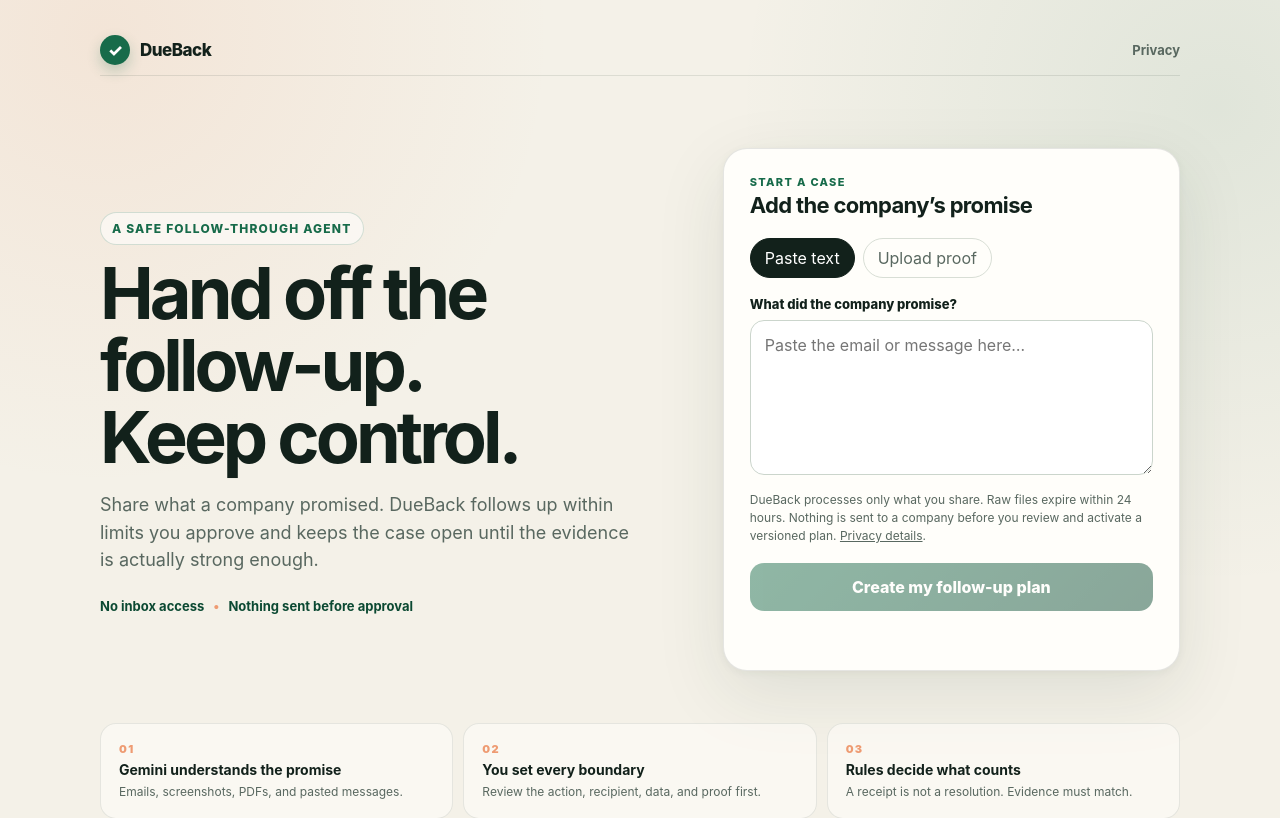
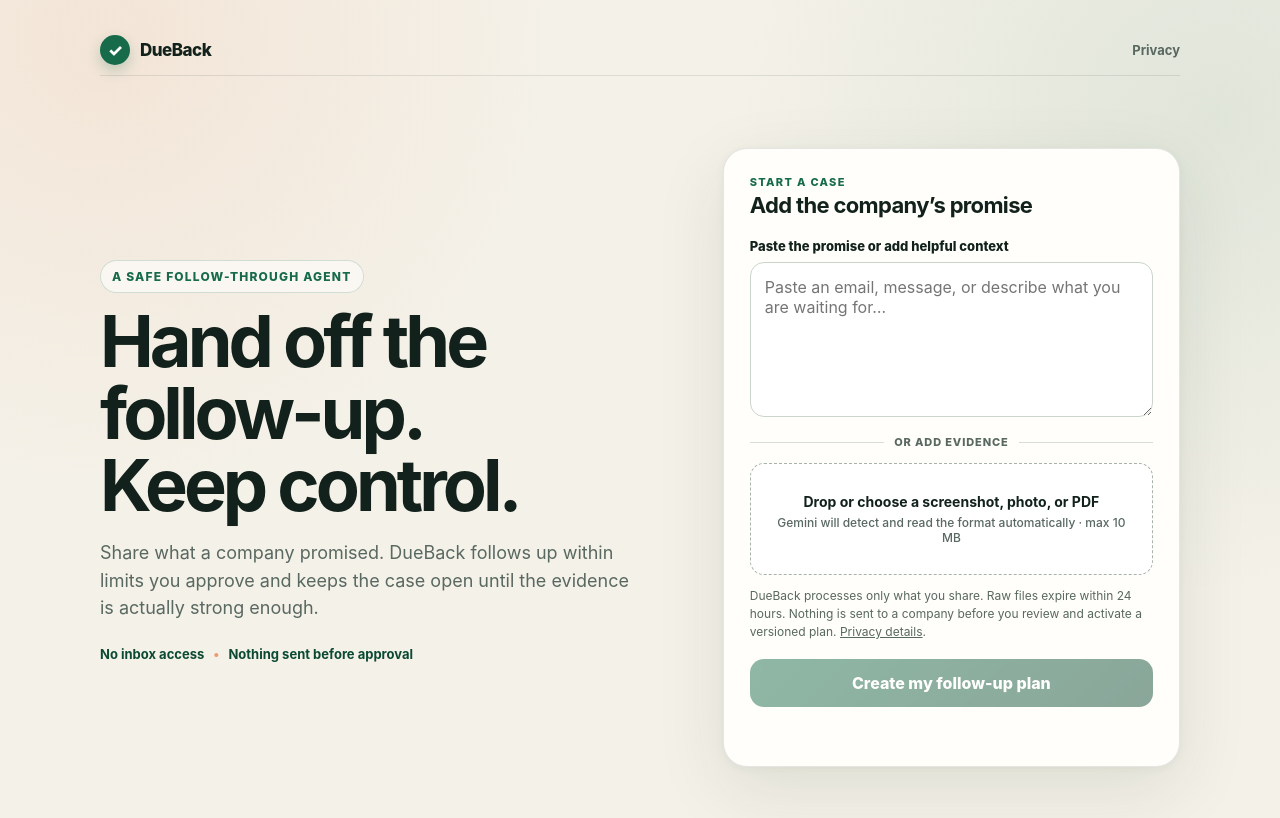
Before and after one commit to JuanTorchia/dueback, a Next.js app in the folder apps/web/: page /intake in a window 1280 px wide. Shown: the top 818 px of the page. Built offline with nearby package versions, Linux system fonts and the light colour scheme.

Commit message:
feat: unify intelligent multimodal intake

```diff
--- a/apps/web/app/globals.css
+++ b/apps/web/app/globals.css
@@ -158,24 +158,6 @@
   font-size: 22px;
   letter-spacing: -0.03em;
 }
-.tabs {
-  display: flex;
-  gap: 8px;
-  margin-bottom: 18px;
-}
-.tab {
-  border: 1px solid var(--line);
-  border-radius: 999px;
-  padding: 9px 14px;
-  background: transparent;
-  color: var(--muted);
-  cursor: pointer;
-}
-.tab[data-active="true"] {
-  background: var(--ink);
-  color: white;
-  border-color: var(--ink);
-}
 label {
   display: block;
   font-size: 13px;
@@ -204,6 +186,63 @@
 }
 .file input {
   max-width: 100%;
+}
+.input-divider {
+  display: flex;
+  align-items: center;
+  gap: 10px;
+  margin: 14px 0;
+  color: var(--muted);
+  font-size: 11px;
+  font-weight: 800;
+  letter-spacing: 0.08em;
+  text-transform: uppercase;
+}
+.input-divider::before,
+.input-divider::after {
+  content: "";
+  height: 1px;
+  flex: 1;
+  background: var(--line);
+}
+.smart-file {
+  position: relative;
+  min-height: 112px;
+  transition: border-color 160ms ease, background 160ms ease;
+}
+.smart-file:hover,
+.smart-file:focus-within,
+.smart-file[data-has-file="true"] {
+  border-color: var(--green);
+  background: #f4faf6;
+}
+.smart-file label {
+  display: grid;
+  gap: 5px;
+  margin: 0;
+  cursor: pointer;
+}
+.smart-file label strong {
+  color: var(--ink);
+  font-size: 14px;
+}
+.smart-file label span {
+  color: var(--muted);
+  font-size: 12px;
+  font-weight: 500;
+}
+.smart-file input {
+  position: absolute;
+  inset: 0;
+  width: 100%;
+  opacity: 0;
+  cursor: pointer;
+}
+.combined-source {
+  margin: 10px 0 0;
+  color: var(--green);
+  font-size: 12px;
+  font-weight: 750;
 }
 .privacy {
   margin: 12px 0 18px;
--- a/apps/web/components/intake-form.tsx
+++ b/apps/web/components/intake-form.tsx
@@ -7,7 +7,6 @@
 
 export function IntakeForm() {
   const router = useRouter();
-  const [mode, setMode] = useState<"paste" | "upload">("paste");
   const [text, setText] = useState("");
   const [file, setFile] = useState<File>();
   const [busy, setBusy] = useState(false);
@@ -24,8 +23,8 @@
     try {
       const token = await anonymousIdToken();
       const body = new FormData();
-      if (mode === "paste") body.set("text", text);
-      else if (file) body.set("file", file);
+      if (text.trim()) body.set("text", text);
+      if (file) body.set("file", file);
       const response = await fetch("/api/intake", {
         method: "POST",
         headers: { Authorization: `Bearer ${token}` },
@@ -40,53 +39,31 @@
     }
   }
 
-  const ready = mode === "paste" ? text.trim().length > 0 : file !== undefined;
+  const ready = text.trim().length > 0 || file !== undefined;
   return (
     <div className="card" data-testid="intake-form" data-hydrated={hydrated} aria-busy={busy}>
       <div className="form-heading">
         <span>Start a case</span>
         <strong>Add the company’s promise</strong>
       </div>
-      <div className="tabs" role="group" aria-label="Promise input method">
-        <button
-          className="tab"
-          aria-pressed={mode === "paste"}
-          data-active={mode === "paste"}
-          onClick={() => {
-            setMode("paste");
-          }}
-          type="button"
-        >
-          Paste text
-        </button>
-        <button
-          className="tab"
-          aria-pressed={mode === "upload"}
-          data-active={mode === "upload"}
-          onClick={() => {
-            setMode("upload");
-          }}
-          type="button"
-        >
-          Upload proof
-        </button>
-      </div>
-      {mode === "paste" ? (
       <div>
-          <label htmlFor="promise">What did the company promise?</label>
+        <label htmlFor="promise">Paste the promise or add helpful context</label>
         <textarea
           id="promise"
           value={text}
           onChange={(event) => {
             setText(event.target.value);
           }}
-            placeholder="Paste the email or message here…"
+          placeholder="Paste an email, message, or describe what you are waiting for…"
           maxLength={50_000}
         />
       </div>
-      ) : (
-        <div className="file">
-          <label htmlFor="artifact">PDF, JPEG, or PNG · max 10 MB</label>
+      <div className="input-divider"><span>or add evidence</span></div>
+      <div className="file smart-file" data-has-file={Boolean(file)}>
+        <label htmlFor="artifact">
+          <strong>{file ? file.name : "Drop or choose a screenshot, photo, or PDF"}</strong>
+          <span>{file ? `${(file.size / 1024 / 1024).toFixed(1)} MB · ready to analyze` : "Gemini will detect and read the format automatically · max 10 MB"}</span>
+        </label>
         <input
           id="artifact"
           type="file"
@@ -96,7 +73,7 @@
           }}
         />
       </div>
-      )}
+      {text.trim() && file ? <p className="combined-source">✓ Text and file will be analyzed together</p> : null}
       <p className="privacy">
         DueBack processes only what you share. Raw files expire within 24 hours. Nothing is sent to
         a company before you review and activate a versioned plan. <a href="/privacy">Privacy details</a>.
--- a/apps/web/lib/intake-controller.ts
+++ b/apps/web/lib/intake-controller.ts
@@ -1,4 +1,5 @@
 import { acceptUpload } from "@dueback/channel-adapters/upload";
+import { stableHash } from "@dueback/domain";
 import type { IntakeService } from "@dueback/runtime/intake-service";
 import { redactedPublicError } from "./security-limits";
 
@@ -18,16 +19,17 @@
     const text = form.get("text");
     const file = form.get("file");
     const receivedAt = dependencies.now();
-    const input =
-      typeof text === "string" && text.trim().length > 0
-        ? { declaredMediaType: "text/plain", bytes: new TextEncoder().encode(text), receivedAt }
-        : file instanceof File
+    const contextText = typeof text === "string" ? text.trim() : "";
+    const hasFile = file instanceof File && file.size > 0;
+    const input = hasFile
           ? {
               declaredMediaType: file.type,
               bytes: new Uint8Array(await file.arrayBuffer()),
               receivedAt
             }
-          : undefined;
+          : contextText
+            ? { declaredMediaType: "text/plain", bytes: new TextEncoder().encode(contextText), receivedAt }
+            : undefined;
     if (!input) return Response.json({ error: "PROMISE_SOURCE_REQUIRED" }, { status: 400 });
     const accepted = acceptUpload(input);
     const content =
@@ -35,14 +37,18 @@
         ? new TextDecoder().decode(accepted.sanitizedBytes)
         : {
             dataUrl: `data:${accepted.mediaType};base64,${Buffer.from(accepted.sanitizedBytes).toString("base64")}`,
-            contentType: accepted.mediaType
+            contentType: accepted.mediaType,
+            ...(contextText ? { contextText } : {})
           };
+    const sourceIdentity = contextText && hasFile
+      ? stableHash({ file: accepted.sha256, contextText })
+      : accepted.sha256;
     const result = await dependencies.service.intake(
       {
-        artifactId: accepted.artifactId,
+        artifactId: contextText && hasFile ? `artifact_${sourceIdentity.slice(7, 31)}` : accepted.artifactId,
         ownerId: owner.uid,
-        sourceChannel: typeof text === "string" ? "paste" : "upload",
-        sha256: accepted.sha256,
+        sourceChannel: hasFile ? "upload" : "paste",
+        sha256: sourceIdentity,
         content
       },
       receivedAt
--- a/packages/genkit-flows/src/extract-promise.ts
+++ b/packages/genkit-flows/src/extract-promise.ts
@@ -11,7 +11,8 @@
     z.object({
       kind: z.literal("media"),
       dataUrl: z.string().min(6).max(14_000_000),
-      contentType: z.enum(["image/jpeg", "image/png", "application/pdf"])
+      contentType: z.enum(["image/jpeg", "image/png", "application/pdf"]),
+      contextText: z.string().min(1).max(50_000).optional()
     })
   ])
 });
@@ -95,7 +96,10 @@
     ? [instruction, { text: `<untrusted-source>\n${input.source.content}\n</untrusted-source>` }]
     : [
         instruction,
-        { media: { url: input.source.dataUrl, contentType: input.source.contentType } }
+        { media: { url: input.source.dataUrl, contentType: input.source.contentType } },
+        ...(input.source.contextText
+          ? [{ text: `<untrusted-user-context>\n${input.source.contextText}\n</untrusted-user-context>` }]
+          : [])
       ];
 }
 
@@ -137,7 +141,11 @@
   }
   const output = await gateway.generate({
     artifactId: input.artifactId,
-    ...(input.source.kind === "text" ? { sourceText: input.source.content } : {}),
+    ...(input.source.kind === "text"
+      ? { sourceText: input.source.content }
+      : input.source.contextText
+        ? { sourceText: input.source.contextText }
+        : {}),
     system: extractionSystemInstruction,
     prompt: buildExtractionPrompt(input)
   });
--- a/packages/runtime/src/intake-service.ts
+++ b/packages/runtime/src/intake-service.ts
@@ -11,8 +11,9 @@
   readonly content:
     | string
     | {
-        readonly dataUrl: string;
-        readonly contentType: "image/jpeg" | "image/png" | "application/pdf";
+      readonly dataUrl: string;
+      readonly contentType: "image/jpeg" | "image/png" | "application/pdf";
+      readonly contextText?: string;
       };
 }
 
```
Also changed, not shown: 1 other file (tests, documents, lock files or other folders). Lines whose indentation alone changed are shown as unchanged.
